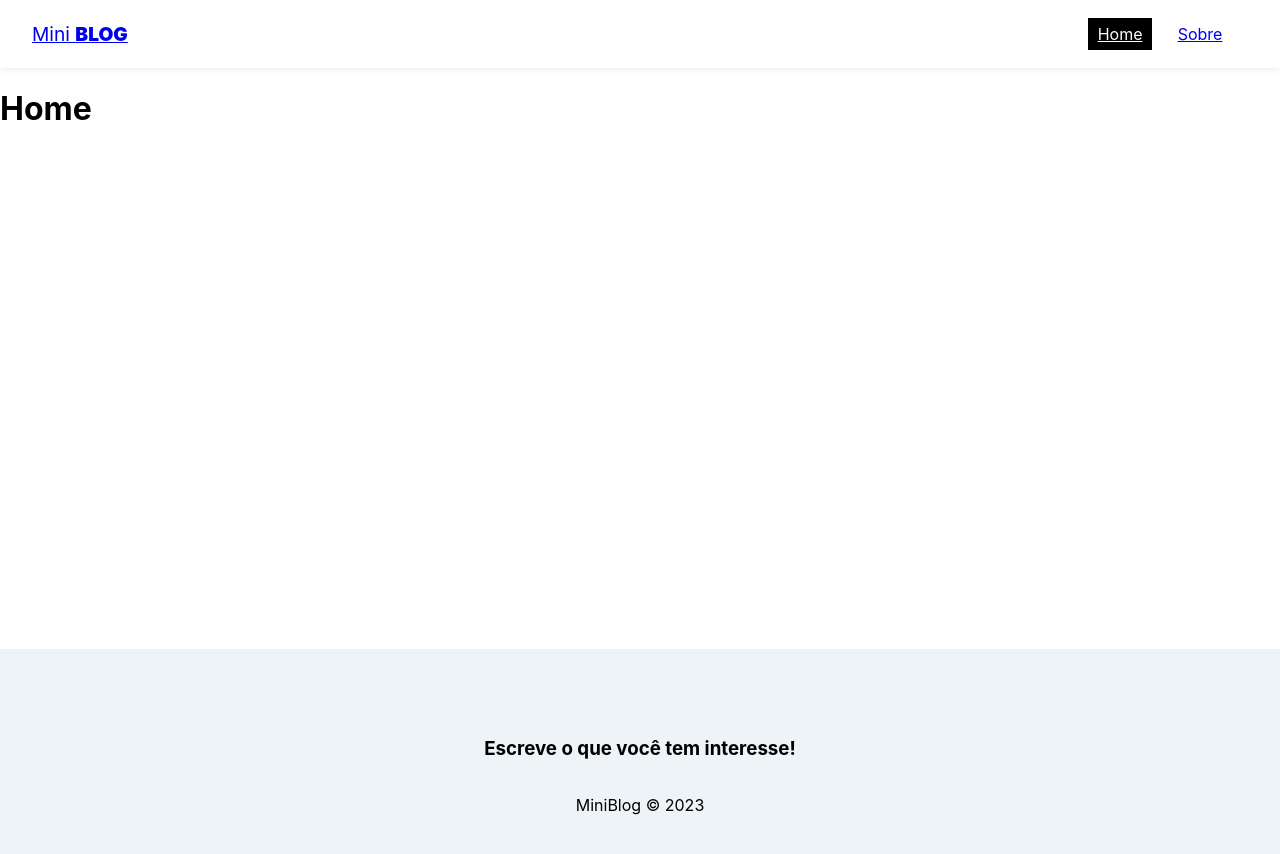
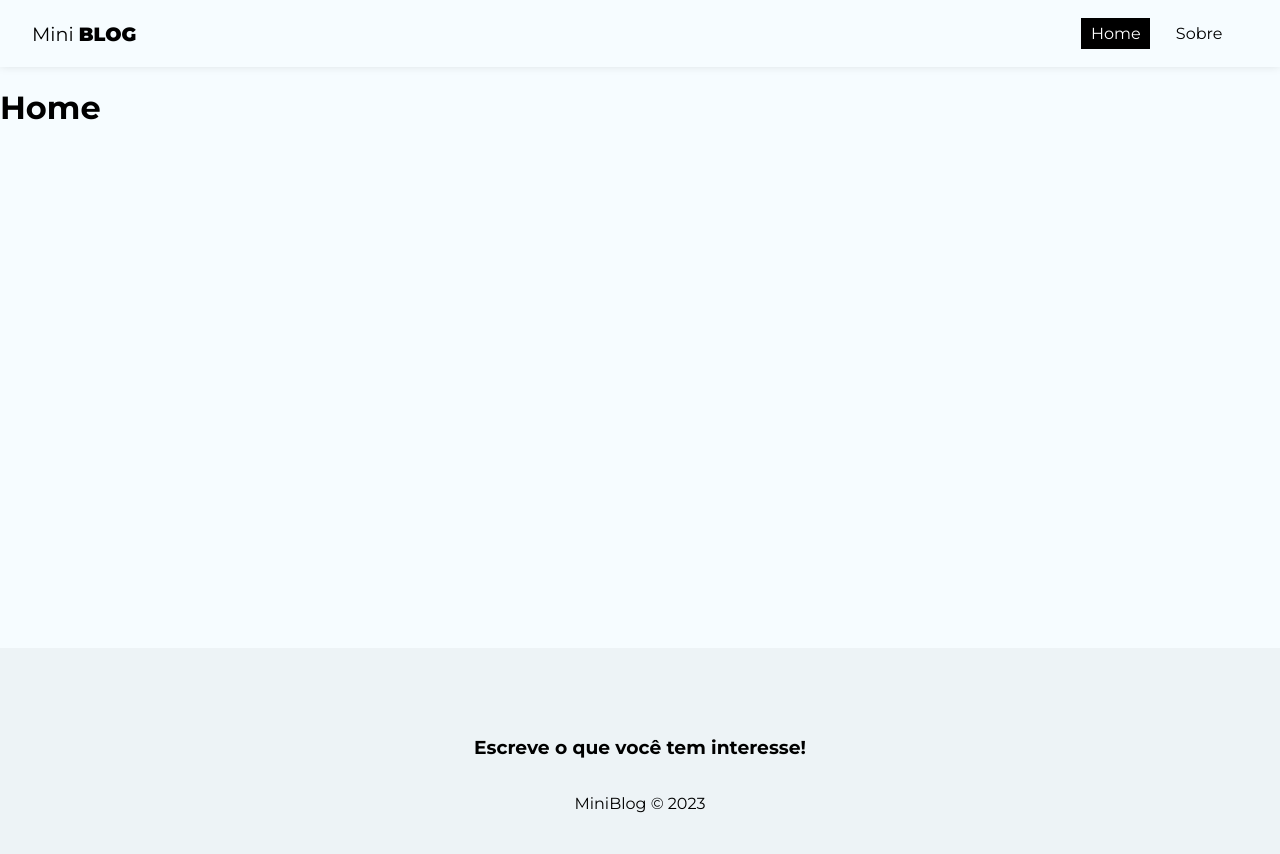
Before and after one commit to felippefsantana/mini-blog, a React (Create React App) app: page / in a window 1280 px wide. Shown: the top 854 px of the page. Built offline with nearby package versions, Linux system fonts and the light colour scheme.

Commit message:
general styles

```diff
--- a/public/index.html
+++ b/public/index.html
@@ -24,7 +24,10 @@
       work correctly both with client-side routing and a non-root public URL.
       Learn how to configure a non-root public URL by running `npm run build`.
     -->
-    <title>React App</title>
+    <title>Mini Blog</title>
+    <link rel="preconnect" href="https://fonts.googleapis.com">
+    <link rel="preconnect" href="https://fonts.gstatic.com" crossorigin>
+    <link href="https://fonts.googleapis.com/css2?family=Montserrat:ital,wght@0,100;0,200;0,300;0,400;0,500;0,600;0,700;0,800;0,900;1,100;1,200;1,300;1,400;1,500;1,600;1,700;1,800;1,900&display=swap" rel="stylesheet">
   </head>
   <body>
     <noscript>You need to enable JavaScript to run this app.</noscript>
--- a/src/index.css
+++ b/src/index.css
@@ -1,13 +1,33 @@
 body {
+  background-color: #f6fcff;
+  padding: 0;
   margin: 0;
-  font-family: -apple-system, BlinkMacSystemFont, 'Segoe UI', 'Roboto', 'Oxygen',
-    'Ubuntu', 'Cantarell', 'Fira Sans', 'Droid Sans', 'Helvetica Neue',
-    sans-serif;
-  -webkit-font-smoothing: antialiased;
-  -moz-osx-font-smoothing: grayscale;
+  font-family: "Montserrat", sans-serif;
 }
 
-code {
-  font-family: source-code-pro, Menlo, Monaco, Consolas, 'Courier New',
-    monospace;
+input::placeholder,
+textarea::placeholder {
+  font-family: "Montserrat", sans-serif;
 }
+
+input:focus,
+textarea:focus {
+  outline: none;
+}
+
+a,
+nav button {
+  text-decoration: none;
+  background-color: transparent;
+  border: none;
+  color: #000;
+  transition: 0.4s;
+  font-size: 1em;
+  cursor: pointer;
+  font-family: "Montserrat", sans-serif;
+}
+
+a:hover,
+nav button:hover {
+  color: #bbb;
+}
```
